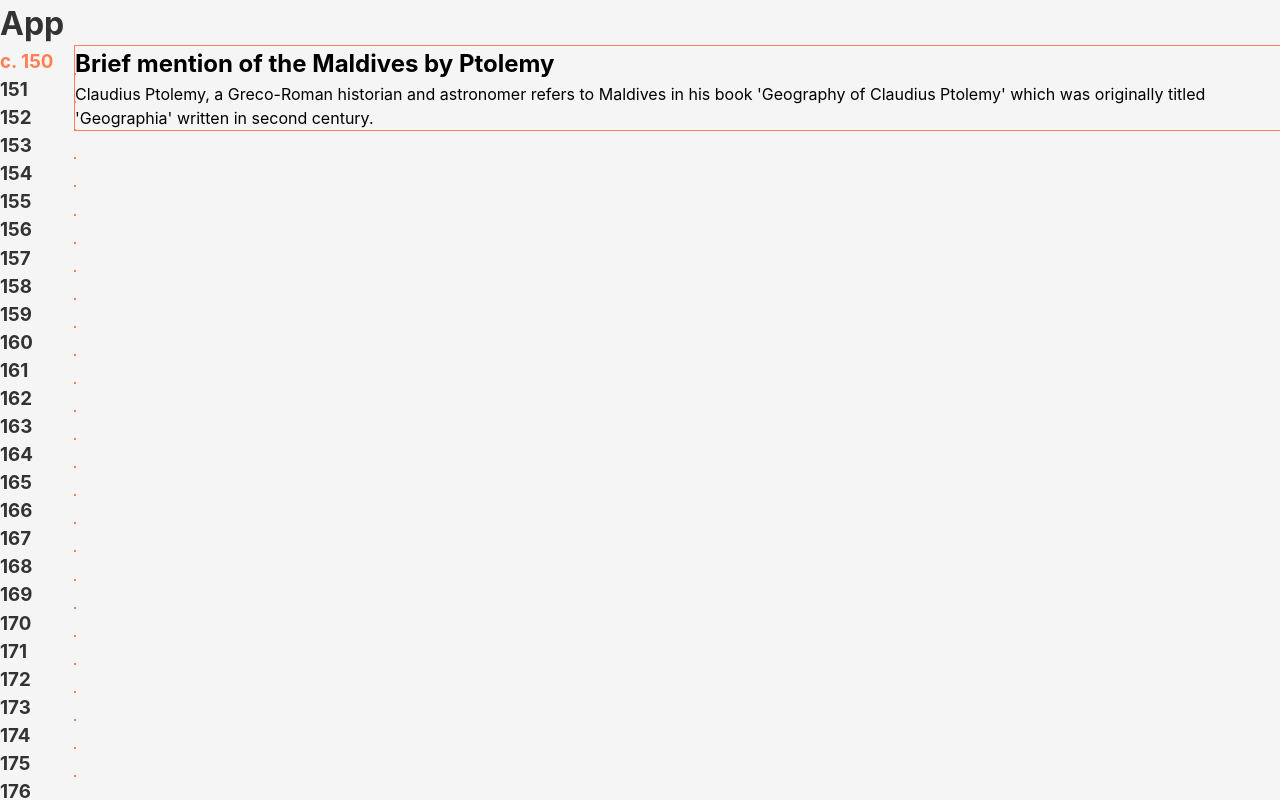
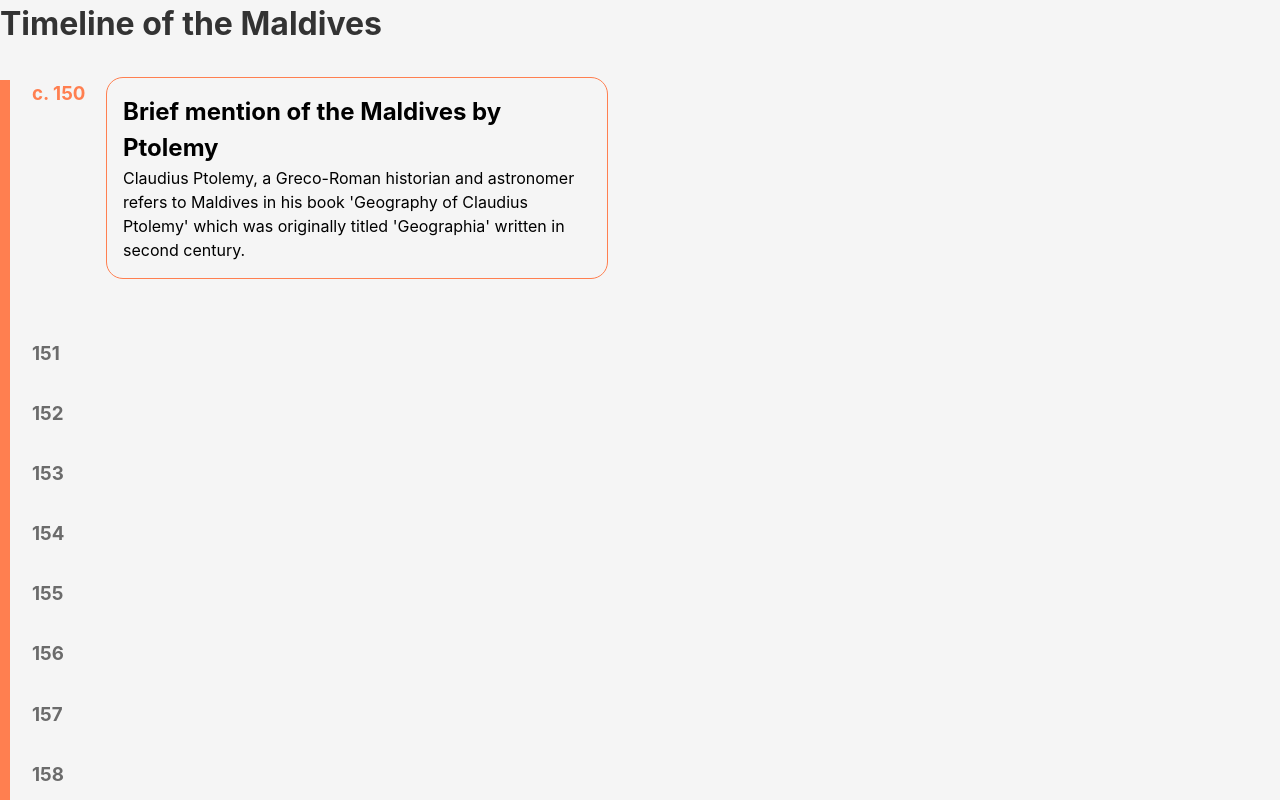
Before and after one commit to faryyym/maldive_history, a Vue app: page / in a window 1280 px wide. Shown: the top 800 px of the page. Built offline with nearby package versions, Linux system fonts and the light colour scheme.

Commit message:
Add: Timeline line added

```diff
--- a/src/App.vue
+++ b/src/App.vue
@@ -1,6 +1,7 @@
 <template>
-  <h1>App</h1>
+  <h1>Timeline of the Maldives</h1>
   <div class="container">
+    <div class="line"></div>
     <div
       v-for="yearData in yearEvents"
       :key="yearData.year"
@@ -8,7 +9,7 @@
       :class="{ year: true, 'highlighted-year': yearData.title !== '' }"
     >
       <h3>{{ yearData.year }}</h3>
-      <div class="event">
+      <div class="event" v-if="yearData.title">
         <h2>{{ yearData.title }}</h2>
         <p>{{ yearData.description }}</p>
       </div>
@@ -59,13 +60,14 @@ export default {
           imageUrl: '',
         },
       ],
+      historicalData: historicalData,
     }
   },
   computed: {
     yearEvents() {
       const yearEvents = []
       for (let i = this.startYear; i <= this.maxYears; i++) {
-        const eventData = this.eventsData.find(
+        const eventData = this.historicalData.find(
           (event) => event.start_year === i.toString()
         )
         if (eventData) {
@@ -82,18 +84,34 @@ export default {
 </script>
 
 <style scoped>
+.container {
+  position: relative;
+  height: 100%; /* Make the container full height */
+}
+.line {
+  position: absolute;
+  width: 10px;
+  height: 100%; /* Set the line height to 100% of the parent's height */
+  background-color: coral;
+}
 .year {
   /* Your styles for year blocks */
+  color: #6b6b6b;
+  display: flex;
+  flex-direction: column;
+  margin: 2rem;
 }
 
 .event {
-  position: absolute;
+  position: relative;
   left: 75px;
   transform: translateY(-30px);
   color: black;
+  padding: 1rem;
+  border-radius: 1rem;
+
   outline: 1px solid coral;
-
-  /* top: 0; */
+  max-width: 500px;
 }
 
 .highlighted-year {
--- a/src/assets/historicalData.json
+++ b/src/assets/historicalData.json
@@ -1360,7 +1360,7 @@
     "end_year": "1968",
     "title": "Reign of King Muhammad Fareed Didi",
     "description": "The last Sultan of Maldives, Muhammad Fareed Didi was the grandson of Sultan Muhammad Mueenuddeen II and eldest son of Sultan Abdul Majeed Didi. He took the title of King Muhammad Fareed Didi in 1965 when the British protectorate of the Maldives ended. His reign ended in 1968 when a national referendum decided to replace the sultanate with a republic.",
-    "year": "1954-1968",
+    "year": "1954",
     "reference": [""],
     "imageUrl": "https://upload.wikimedia.org/wikipedia/commons/a/a8/Muhammad_Fareed_Didi%2C_Sultan_of_Maldives.jpg"
   }
```
